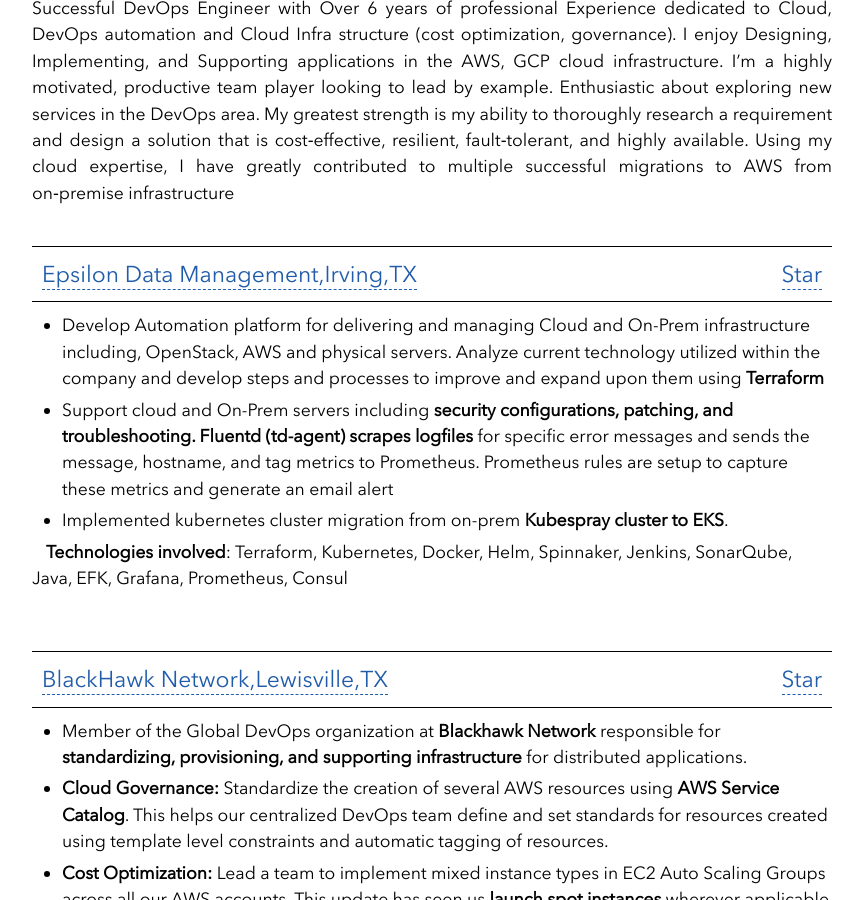
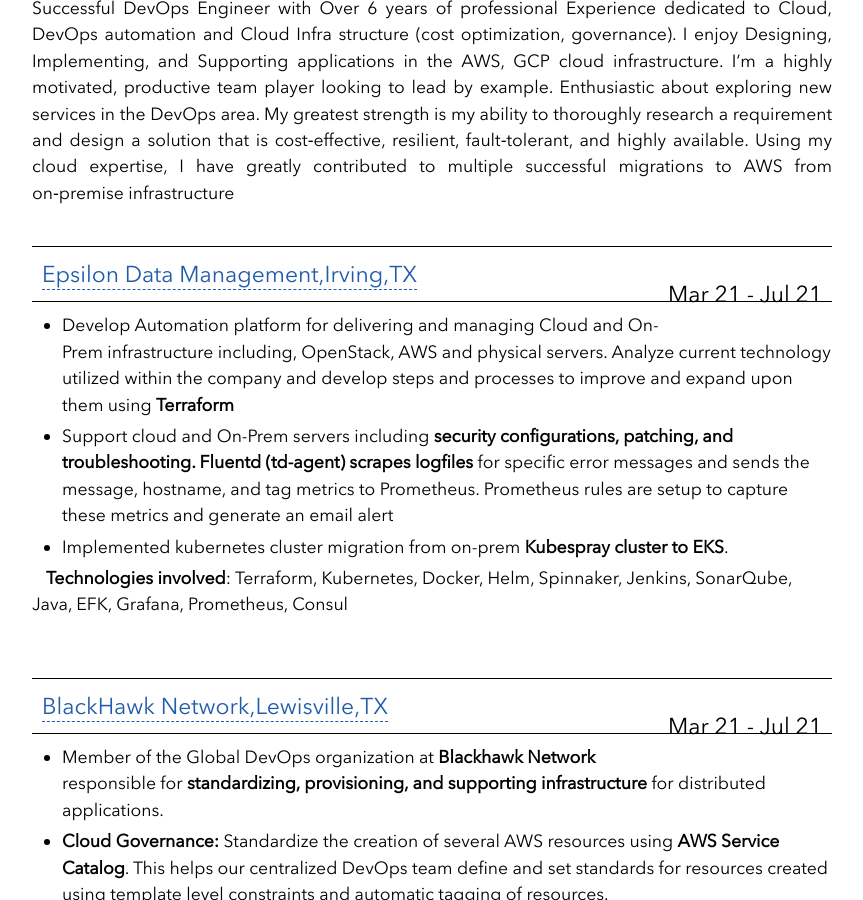
Before and after one commit to sivakumarvunnam/sivakumarvunnam.github.io, a Jekyll site: the page built from experiences.html, in a window 1280 px wide and 900 px high, scrolled down 205 px. Shown: the whole window, without its empty margins (208-1071 px from the left). Built offline with Jekyll 4.4.1, drawn with Linux system fonts in a browser that asks for light colours; nearby versions of some CDN libraries.

Commit message:
highest necessary point's

```diff
--- a/experiences.html
+++ b/experiences.html
@@ -17,13 +17,9 @@
         <div class="experience-name">
           <a href = "{{ experience.url }}">{{ experience.name }}</a>
           <span class="star-button">
-            {% if experience.github %}
-              {% if experience.github.user %}
-                <a class="github-button" href="https://github.com/{{ experience.github.user }}/{{ experience.github.repo }}" data-size="large" data-show-count="true" data-icon="octicon-star" aria-label="Star {{ experience.github.user }}/{{ experience.github.repo }} on GitHub">Star</a>
-              {% else %}
-                <a class="github-button" href="https://github.com/sivakumarvunnam/{{ experience.github.repo }}" data-size="large" data-show-count="true" data-icon="octicon-star" aria-label="Star sivakumarvunnam/{{ experience.github.repo }} on GitHub">Star</a>
-              {% endif %}
-            {% endif %}
+            <p style="text-align:justify;">
+              Mar 21 - Jul 21
+              </p>
           </span>
         </div>
         <ul class="experience-description">
```
